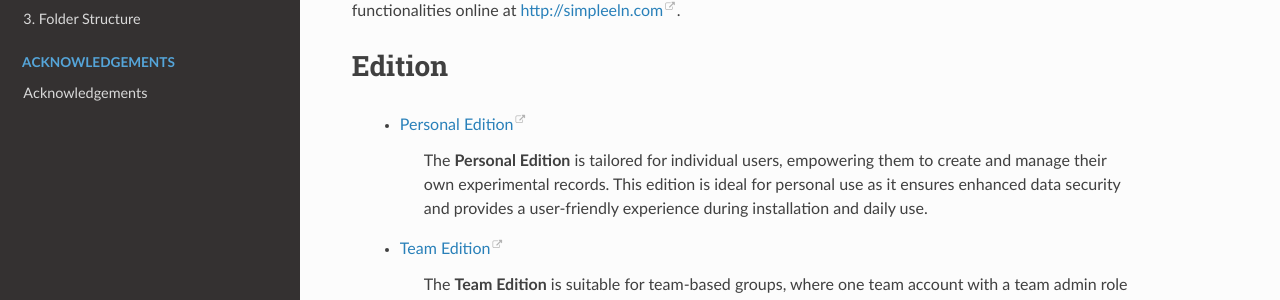
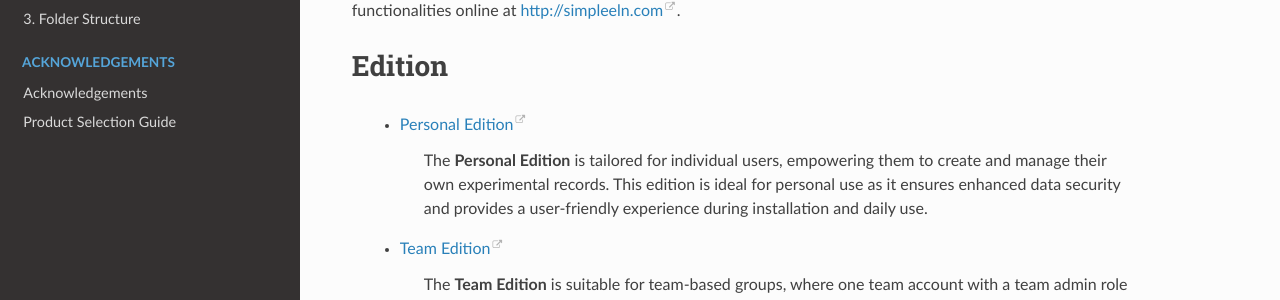
Before and after one commit to SimpleELN-Team/SimpleELN-Documentation, a Sphinx documentation site: the page built from source/index.rst, in a window 1280 px wide. Shown: the part 428-728 px from the top of the page. Built offline with Sphinx 7.4.7 and the Read the Docs theme 3.1.0, drawn with Linux system fonts in a browser that asks for light colours.

Commit message:
Add files via upload

```diff
--- a/source/index.rst
+++ b/source/index.rst
@@ -237,3 +237,4 @@ Installation guide
    :hidden:
 
    thanks
+   selection-guide-en
```
